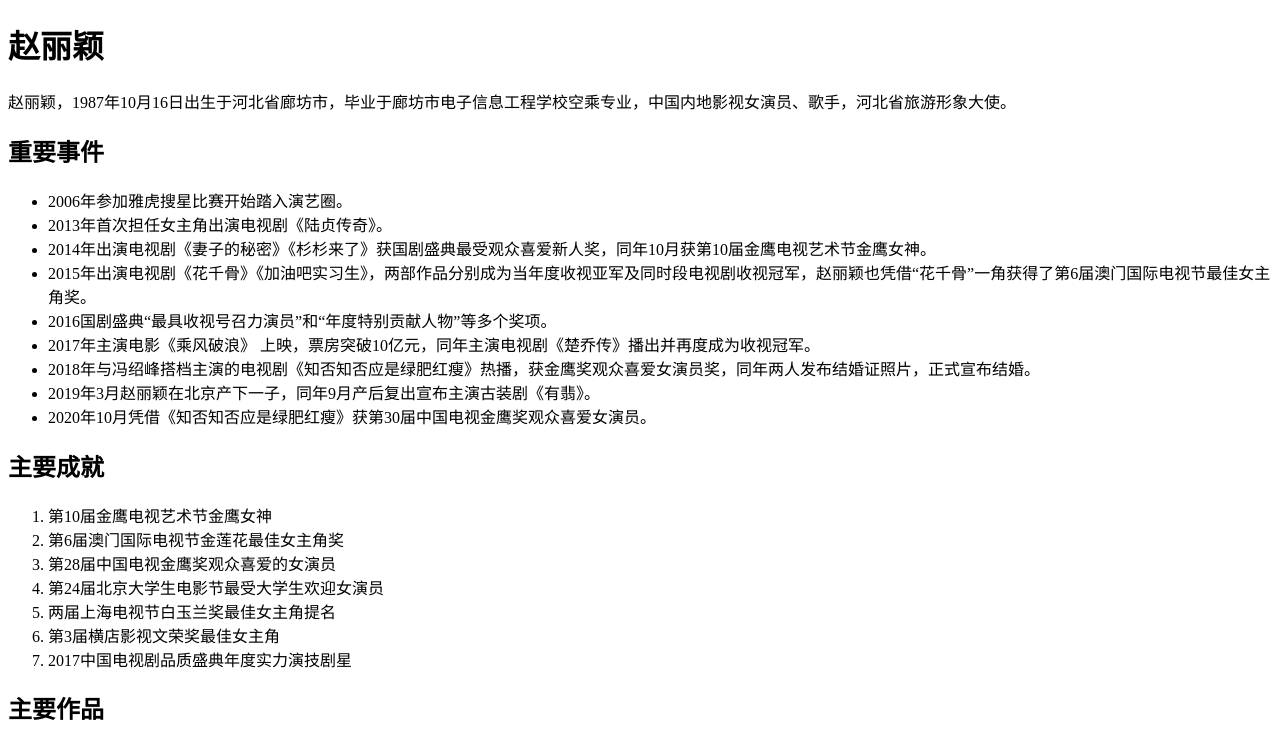
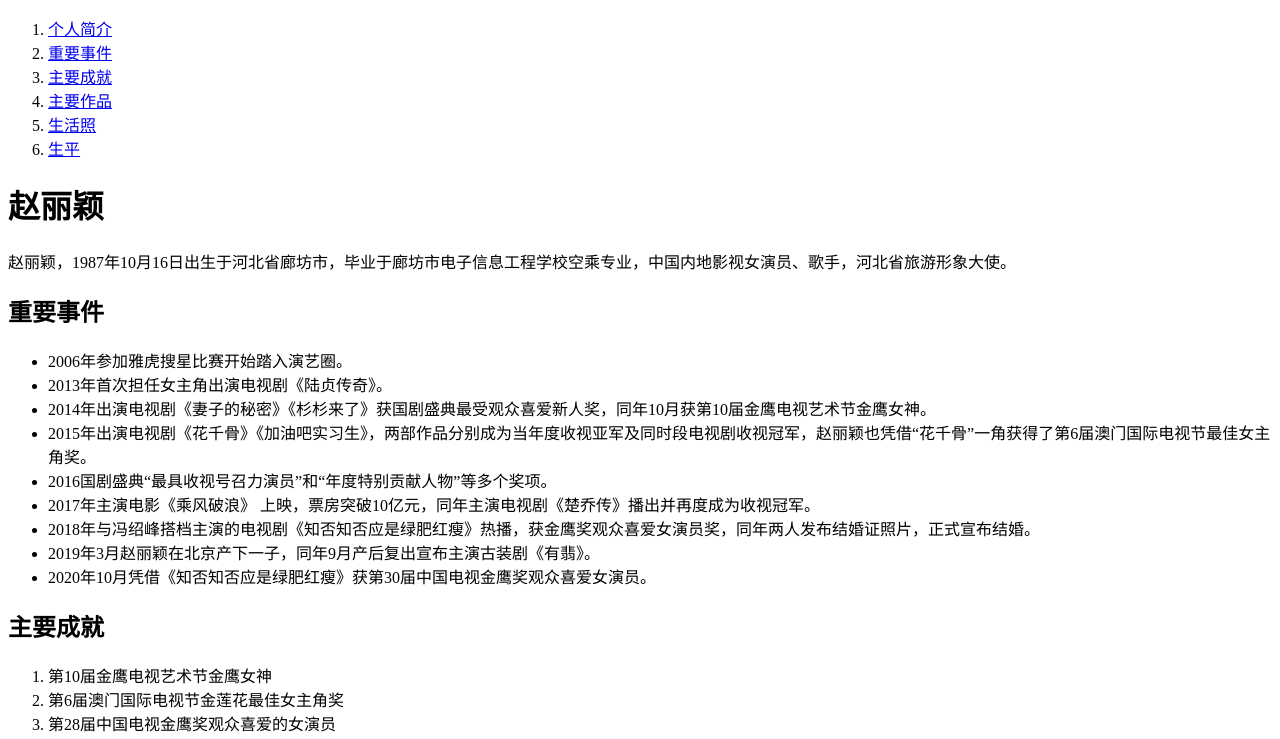
Before and after one commit to mnkin/ZhaoLiying, a plain HTML site: page index.html in a window 1280 px wide. Shown: the top 739 px of the page. Drawn offline with Linux system fonts and the light colour scheme.

Commit message:
更新index.html

```diff
--- a/index.html
+++ b/index.html
@@ -14,12 +14,22 @@
     </style>
   </head>
   <body>
-    <h1>赵丽颖</h1>
+    <nav>
+        <ol>
+            <li><a href="#liying">个人简介</a></li>
+            <li><a href="#events">重要事件</a></li>
+            <li><a href="#arwards">主要成就</a></li>
+            <li><a href="#works">主要作品</a></li>
+            <li><a href="#pictures">生活照</a></li>
+            <li><a href="#life">生平</a></li>
+        </ol>
+    </nav>
+    <h1 id="liying">赵丽颖</h1>
     <p>
         赵丽颖，1987年10月16日出生于河北省廊坊市，毕业于廊坊市电子信息工程学校空乘专业，中国内地影视女演员、歌手，河北省旅游形象大使。
     </p>
 
-    <h2>重要事件</h2>
+    <h2 id="events">重要事件</h2>
     <ul>
         <li>2006年参加雅虎搜星比赛开始踏入演艺圈。</li>
         <li>2013年首次担任女主角出演电视剧《陆贞传奇》。</li>
@@ -32,7 +42,7 @@
         <li>2020年10月凭借《知否知否应是绿肥红瘦》获第30届中国电视金鹰奖观众喜爱女演员。</li>
     </ul>
 
-    <h2>主要成就</h2>
+    <h2 id="arwards">主要成就</h2>
     <ol>
         <li>第10届金鹰电视艺术节金鹰女神</li>
         <li>第6届澳门国际电视节金莲花最佳女主角奖</li>
@@ -43,7 +53,7 @@
         <li>2017中国电视剧品质盛典年度实力演技剧星</li>
     </ol>
 
-    <h2>主要作品</h2>
+    <h2 id="works">主要作品</h2>
     <table>
         <thead>
             <tr>
@@ -64,12 +74,12 @@
         </tbody>
     </table>
 
-    <h2>生活照</h2>
-    <div><img width=400 src="./images/1.jpg" alt="图一"></div>
-    <div><img width=400 src="./images/2.jpg" alt="图二"></div>
-    <div><img width=400 src="./images/3.jpeg" alt="图三"></div>
+    <h2 id="pictures">生活照</h2>
+    <div><a href="./images/1.jpg" target="_blank"><img src="./images/1.jpg" alt="图一"></a></div>
+    <div><a href="./images/2.jpg" target="_blank"><img src="./images/2.jpg" alt="图二"></a></div>
+    <div><a href="./images/3.jpeg" target="_blank"><img src="./images/3.jpeg" alt="图三"></a></div>
 
-    <h2>生平</h2>
+    <h2 id="life">生平</h2>
     <p>
         1987年10月16日（农历八月二十四），赵丽颖出生于河北廊坊市的一个普通家庭，祖辈为农民，她亦出身于农村，而农村的生活经历，则磨练出了她坚强的意志，也造就了其坚韧顽强的个性。
     </p>
```
